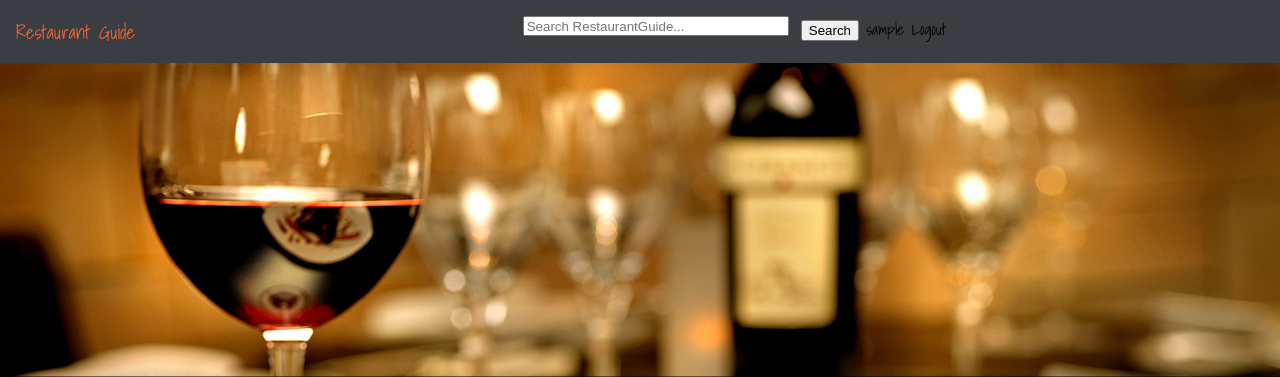
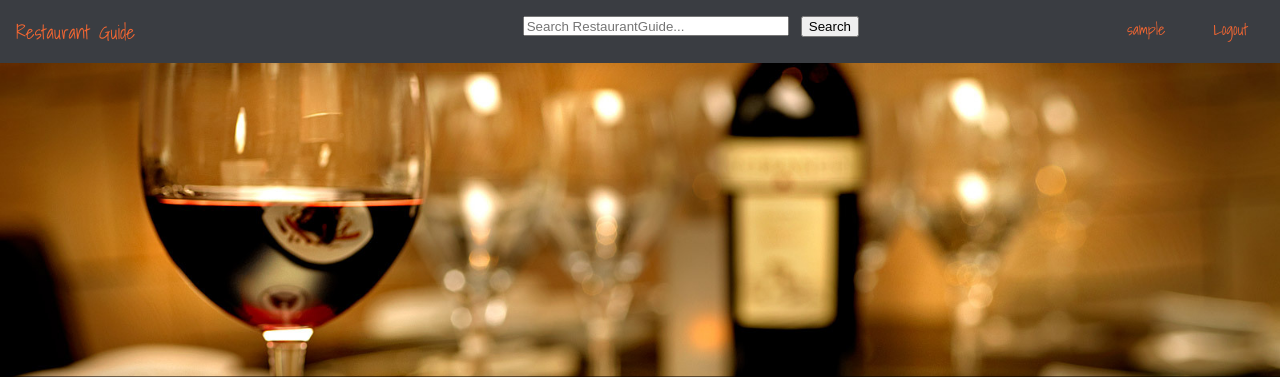
Before and after one commit to MitchLira/FEUP-LTW, a PHP site: page /pages/home.php in a window 1280 px wide. Shown: the top 377 px of the page. Run offline with PHP 8.4, Linux system fonts and the light colour scheme; the visitor is signed in with stand-in values (Sample User, id 1); data comes from the database, SQL or seed files in the repository; data that the repository does not hold is empty.

Commit message:
header finally completed

```diff
--- a/css/home.css
+++ b/css/home.css
@@ -12,10 +12,7 @@ header {
 	padding: 1em;
 	top: 0;
 	z-index: 9999;
-
 }
-
-
 
 #home {
 	float: left;
@@ -34,17 +31,21 @@ header {
 #btnSearch {
 	margin-left: 52%;
 }
-
+/*
 a {
-    color: #EEF0F0;
-    text-decoration: none;
-}
+   float: right;
+   margin-right: 3em;
+   color: #F26632;
+}*/
 
 .header_link {
 	float: right;
 	margin-right: 3em;
 	color: #F26632;
 }
+
+
+
 
 /*******************/
 
--- a/pages/logout.php
+++ b/pages/logout.php
@@ -1,5 +1,5 @@
 <?php
 	$linkAddress = "../pages/profile.php?username=" . $_SESSION['username'];
 	$username = $_SESSION['username']; ?>
-	<a href="<?=$linkAddress?>"><?=$username?></a>
-	<a href="../actions/action_logout.php">Logout</a>
+	<a class="header_link" href="../actions/action_logout.php">Logout</a>
+	<a class="header_link" href="<?=$linkAddress?>"><?=$username?></a>
```
